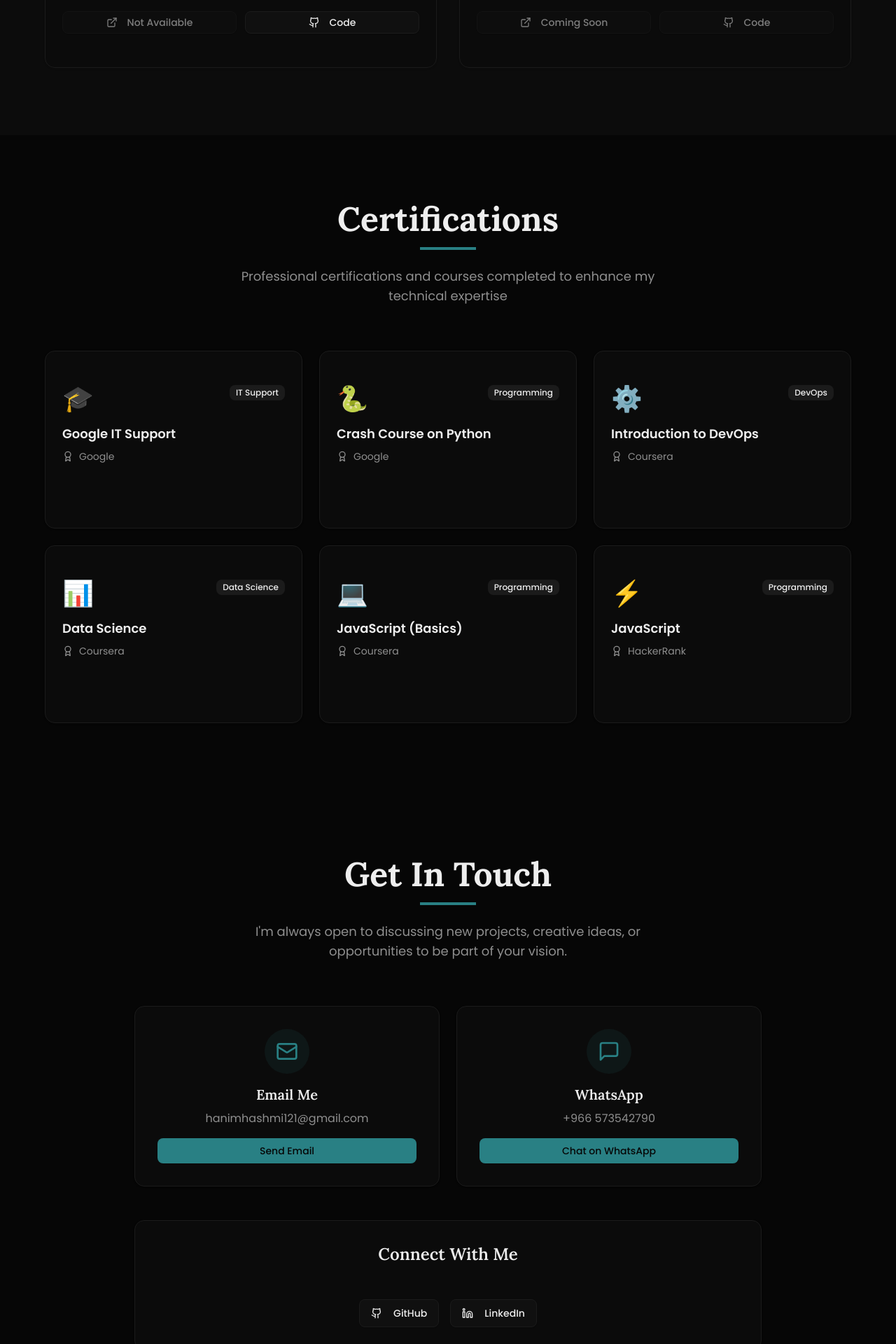
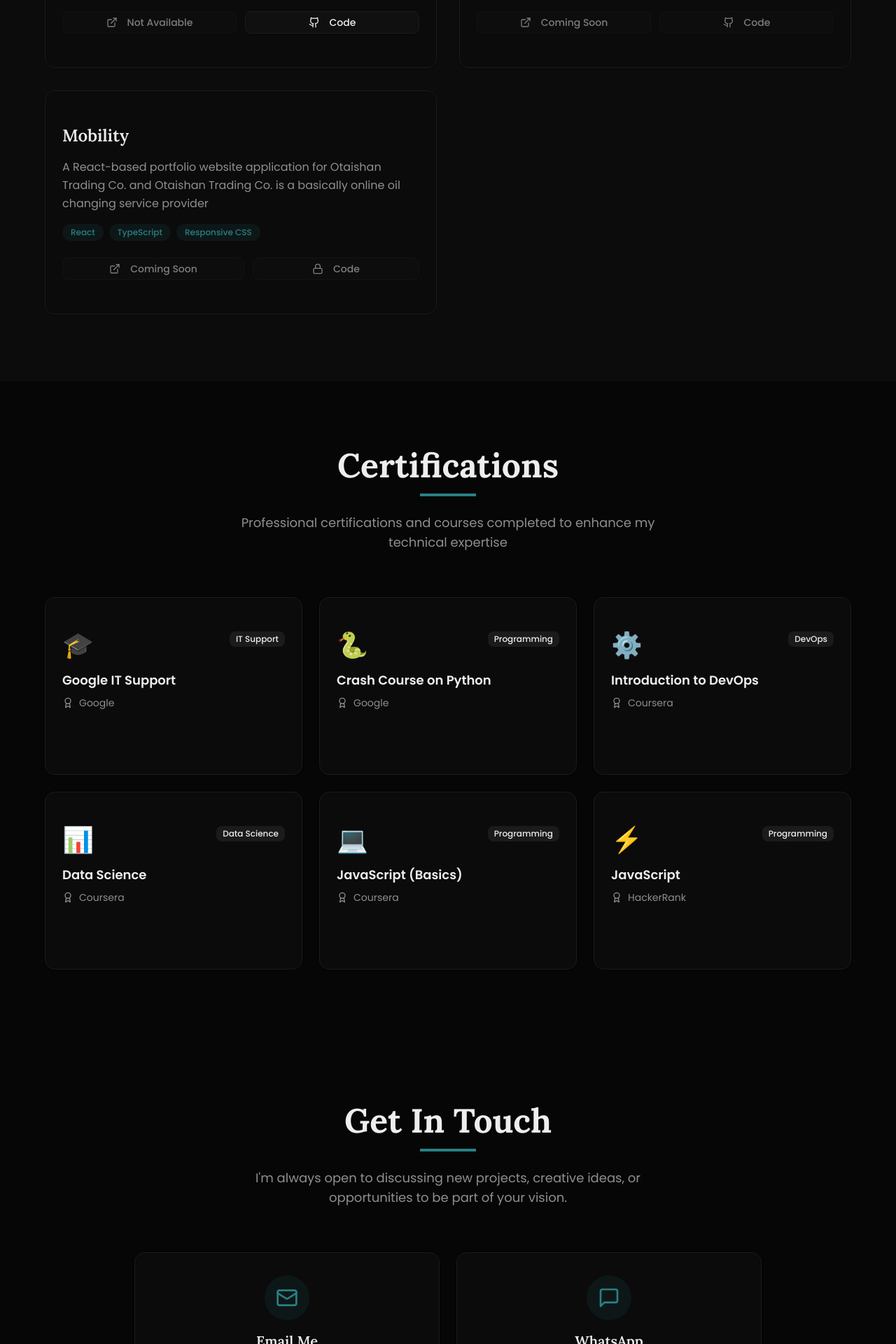
Before and after one commit to hanihashmi786/HaniHashmi-Portfolio, a Next.js app: page / in a window 1280 px wide. Shown: the part 6940-8860 px from the top of the page at 70% size. Built offline with nearby package versions, Linux system fonts and the light colour scheme.

Commit message:
feat: Add new project "Mobility" to projects section with description and GitHub link

```diff
--- a/components/contact-section.tsx
+++ b/components/contact-section.tsx
@@ -44,7 +44,7 @@ export function ContactSection() {
                 </div>
                 <div>
                   <h3 className="text-xl font-serif font-semibold text-card-foreground mb-2">WhatsApp</h3>
-                  <p className="text-muted-foreground">+966 573542790</p>
+                  <p className="text-muted-foreground">+966 539 429 379</p>
                 </div>
                 <Button className="w-full bg-primary text-primary-foreground hover:bg-primary/90">
                   Chat on WhatsApp
--- a/components/projects-section.tsx
+++ b/components/projects-section.tsx
@@ -70,6 +70,16 @@ const projects = [
     liveUrl: "#",
     githubUrl: null,
     codeConfidential: false,
+    status: "in-progress",
+    statusText: "In Progress",
+  },
+  {
+    title: "Mobility",
+    description: "A React-based portfolio website application for Otaishan Trading Co. and Otaishan Trading Co. is a basically online oil changing service provider",
+    tech: ["React", "TypeScript", "Responsive CSS"],
+    liveUrl: "#",
+    githubUrl: "https://github.com/hanihashmi786/Mobility",
+    codeConfidential: true,
     status: "in-progress",
     statusText: "In Progress",
   },
```
